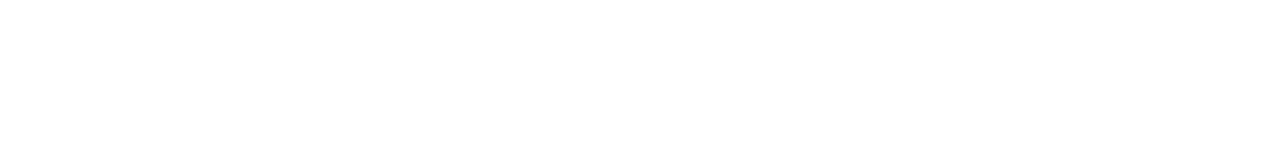
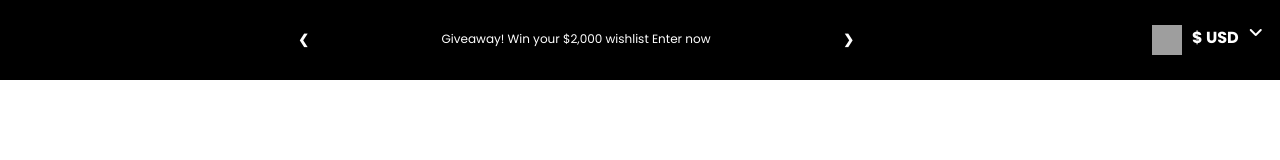
Before and after one commit to AdityaSingh-byte/Frank-and-Oak, a website: page index.html in a window 1280 px wide. Drawn offline with Linux system fonts and the light colour scheme; grey boxes are pictures that could not be loaded.

Commit message:
Created Header

```diff
--- a/css/style.css
+++ b/css/style.css
@@ -0,0 +1,80 @@
+@import url('https://fonts.googleapis.com/css2?family=Poppins:ital,wght@0,100;0,200;0,300;0,400;0,500;0,600;0,700;0,800;0,900;1,100;1,200;1,300;1,400;1,500;1,600;1,700;1,800;1,900&display=swap');
+
+*{
+    margin: 0;
+    padding: 0;
+    font-family: "Poppins", sans-serif;
+}
+
+.container{
+    max-width: 100%;
+    height: 0 auto;
+}
+.header{
+    height: 10vh;
+    justify-content: space-between;
+    align-items: center;
+    display: flex;
+    color: #fff;
+    position: relative;
+    background-color: #000000;
+}
+.header .text{
+    display: flex;
+    justify-content: center;
+    align-items: center;
+    width: 90%;
+    text-align: center;
+    position: relative;
+    font-size: 12px;
+}
+.header .text a{
+    color: #fff;
+    font-weight: 700;
+    font-size: 13px;
+}
+.header .flag{
+    width: 10vw;
+    display: flex;
+}
+.header .flag img{
+    width: 30px;
+    height: 30px;
+    margin-right: 10px;
+}
+.header .flag i{
+    margin-left: 10px;
+}
+
+#carousel-container {
+    width: 50%;
+    overflow: hidden;
+    position: relative;
+  }
+
+#carousel-items {
+    display: flex;
+    transition: transform 0.5s ease;
+  }
+
+  .carousel-item {
+    flex: 0 0 100%;
+  }
+
+  .prev, .next {
+    cursor: pointer;
+    position: absolute;
+    top: 50%;
+    transform: translateY(-50%);
+    color: #fff;
+    padding: 10px;
+    z-index: 100;
+  }
+
+  .prev {
+    left: 0;
+  }
+
+  .next {
+    right: 0;
+  }
--- a/index.html
+++ b/index.html
@@ -6,11 +6,48 @@
     <meta name="viewport" content="width=device-width, initial-scale=1.0">
     <title>Fank And Oak</title>
     <link rel="icon" type="image/png" sizes="32x32" href="images/logo.png">
+    <link rel="stylesheet" href="css/style.css">
 
+
+    <!-- Font Awosonme Link -->
+    <link rel="stylesheet" href="https://cdnjs.cloudflare.com/ajax/libs/font-awesome/6.5.1/css/all.min.css" integrity="sha512-DTOQO9RWCH3ppGqcWaEA1BIZOC6xxalwEsw9c2QQeAIftl+Vegovlnee1c9QX4TctnWMn13TZye+giMm8e2LwA==" crossorigin="anonymous" referrerpolicy="no-referrer" />
+    <script src="js/index.js" defer></script>
 </head>
 
 <body>
 
+    <!-- start header section -->
+    <div class="container">
+        <div class="header">
+
+            <div class="text">
+                <div id="carousel-container">
+                    <div id="carousel-items">
+                      <div class="carousel-item"><p>New in— Discover elevated simplicity for the season ahead. <a href="#">Shop Women</a> <a href="#">Shop Men</a></p> </div>
+                      <div class="carousel-item"><p>Giveaway! Win your $2,000 wishlist Enter now</p></div>
+                      <div class="carousel-item"><p>Enjoy free shipping on orders over $79 and free returns</p></div>
+                    </div>
+                    <a class="prev" onclick="moveCarousel('prev')">&#10094;</a>
+                    <a class="next" onclick="moveCarousel('next')">&#10095;</a>
+                  </div>
+            </div>
+
+            <div class="flag">
+                <img src="https://flagpedia.net/data/flags/w580/us.webp" alt="USD">
+                <h4>$ USD</h4>
+                <i class="fa-solid fa-angle-down"></i>
+            </div>
+        </div>
+    </div>
+    <!-- end header section -->
+
+    <!-- start navbar  -->
+    <div class="container">
+        <nav>
+
+        </nav>
+    </div>
+    <!-- end navbar -->
 </body>
 
 </html>
--- a/js/index.js
+++ b/js/index.js
@@ -0,0 +1,31 @@
+// Header Carousel logic
+
+const carouselItems = document.getElementById('carousel-items');
+const itemWidth = carouselItems.offsetWidth;
+let currentIndex = 0;
+let timer;
+
+function moveCarousel(direction) {
+    if (direction === 'next' && currentIndex < carouselItems.children.length - 1) {
+        currentIndex++;
+    } else if (direction === 'prev' && currentIndex > 0) {
+        currentIndex--;
+    } else if (direction === 'auto') {
+        currentIndex = (currentIndex + 1) % carouselItems.children.length;
+    }
+
+    carouselItems.style.transform = `translateX(-${itemWidth * currentIndex}px)`;
+}
+
+// Start automatic sliding
+function startAutoSlide() {
+    timer = setInterval(() => moveCarousel('auto'), 3000); // Change slide every 3 seconds
+}
+
+// Stop automatic sliding
+function stopAutoSlide() {
+    clearInterval(timer);
+}
+
+// Start automatic sliding when page loads
+window.onload = startAutoSlide;
```
